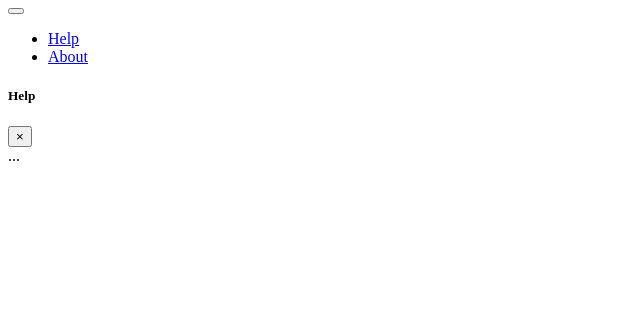
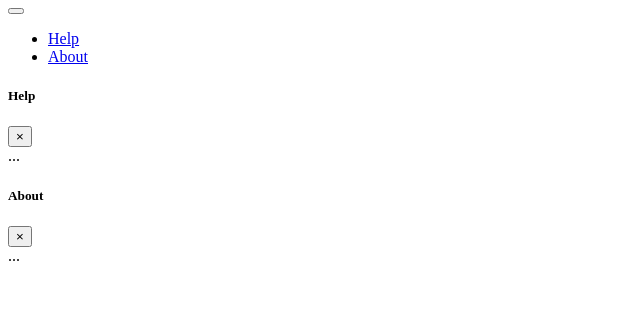
Before and after one commit to kellyjonbrazil/jc-web, a Flask app: template templates/includes/_navbar.html in a window 1280 px wide. Shown: the top 326 px of the page, without its empty margins (0-640 px from the left). Run offline with Flask 2, Linux system fonts and the light colour scheme; the template is opened without the code that fills it, so the values that code supplies are empty.

Commit message:
help and about modal skeletons working

```diff
--- a/templates/includes/_navbar.html
+++ b/templates/includes/_navbar.html
@@ -10,7 +10,7 @@
         <a class="nav-link" data-toggle="modal" data-target="#helpModal" href="#">Help</a>
       </li>
       <li class="nav-item">
-        <a class="nav-link" href="#">About</a>
+        <a class="nav-link" data-toggle="modal" data-target="#aboutModal" href="#">About</a>
       </li>
   </div>
 </nav>
@@ -30,3 +30,19 @@
     </div>
   </div>
 </div>
+<!-- About Modal -->
+<div class="modal fade" id="aboutModal" tabindex="-1" aria-labelledby="aboutModalLabel" aria-hidden="true">
+  <div class="modal-dialog">
+    <div class="modal-content">
+      <div class="modal-header">
+        <h5 class="modal-title" id="aboutModalLabel">About</h5>
+        <button type="button" class="close" data-dismiss="modal" aria-label="Close">
+          <span aria-hidden="true">&times;</span>
+        </button>
+      </div>
+      <div class="modal-body">
+        ...
+      </div>
+    </div>
+  </div>
+</div>
```
